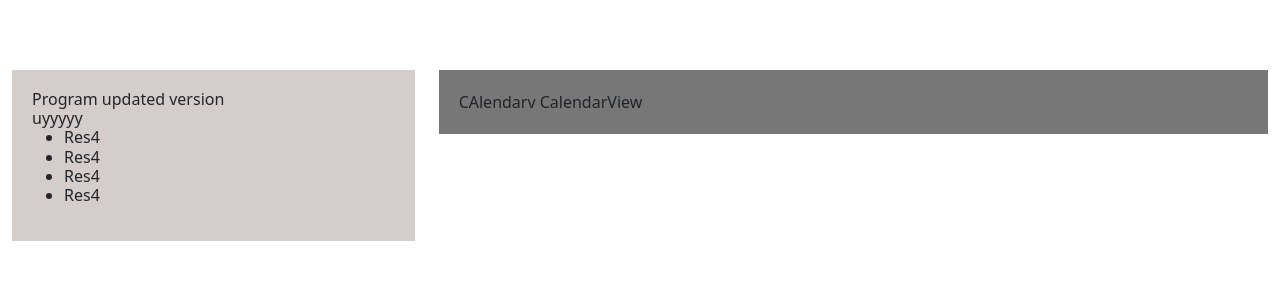
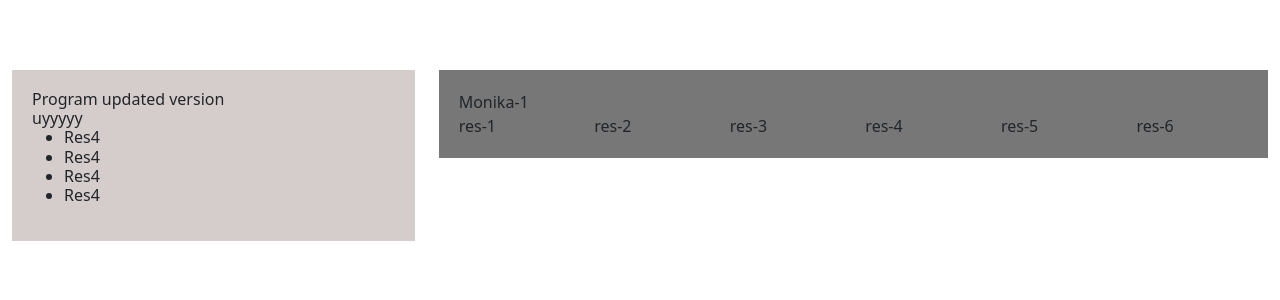
Before and after one commit to Suraj-Technomatz/calendar-demo, a React (Create React App) app: page / in a window 1280 px wide. Shown: the top 300 px of the page. Built offline with nearby package versions, Linux system fonts and the light colour scheme.

Commit message:
Add header

```diff
--- a/src/App.js
+++ b/src/App.js
@@ -21,8 +21,6 @@ class App extends Component {
 
   render() {
     const { facilities, programs, Events} = this.state.data;
-
-    console.log("============ state ========>>>>>>>", this.state.data)
     return (
       <Container fluid>
         <div className="main_container">
@@ -34,7 +32,7 @@ class App extends Component {
             </Col>
             <Col md={8}>
               <div className="calendar_views">
-                <CalendarView />
+                <CalendarView facilities={facilities}  Events={Events}/>
               </div>
             </Col>
           </Row>
--- a/src/components/Calendar/index.js
+++ b/src/components/Calendar/index.js
@@ -1,9 +1,43 @@
-const CalendarView = () => {
+import React from "react";
+import PropTypes from "prop-types";
+import Row from "react-bootstrap/Row";
+import Col from "react-bootstrap/Col";
+import map from "lodash/map";
+
+const CalendarView = ({ facilities, Events }) => {
+    console.log("=============== CCCCCCCCC facilities ====>>>", facilities)
+    console.log("=============== CCCCCCCCC Events ====>>>", Events)
     return (
-        <div>
-            CAlendarv CalendarView
-        </div>
+        <>
+            {
+                map(facilities, facility => {
+                    return (
+                        <>
+                            <Row>
+                                <Col>
+                                    <div className="calender_heading">
+                                        {facility.facility_name}
+                                    </div>
+                                </Col>
+                            </Row>
+                            <Row>
+                                {map(facility.resource_names, resourceName => {
+                                    return (
+                                        <Col>
+                                            <div className="">{resourceName.name}</div>
+                                        </Col>
+                                    )
+                                } )}
+                            </Row>
+                        </>
+                    )
+                })
+            }
+        </>
     );
 }
 
+CalendarView.propTypes = {
+
+}
 export default CalendarView;
```
